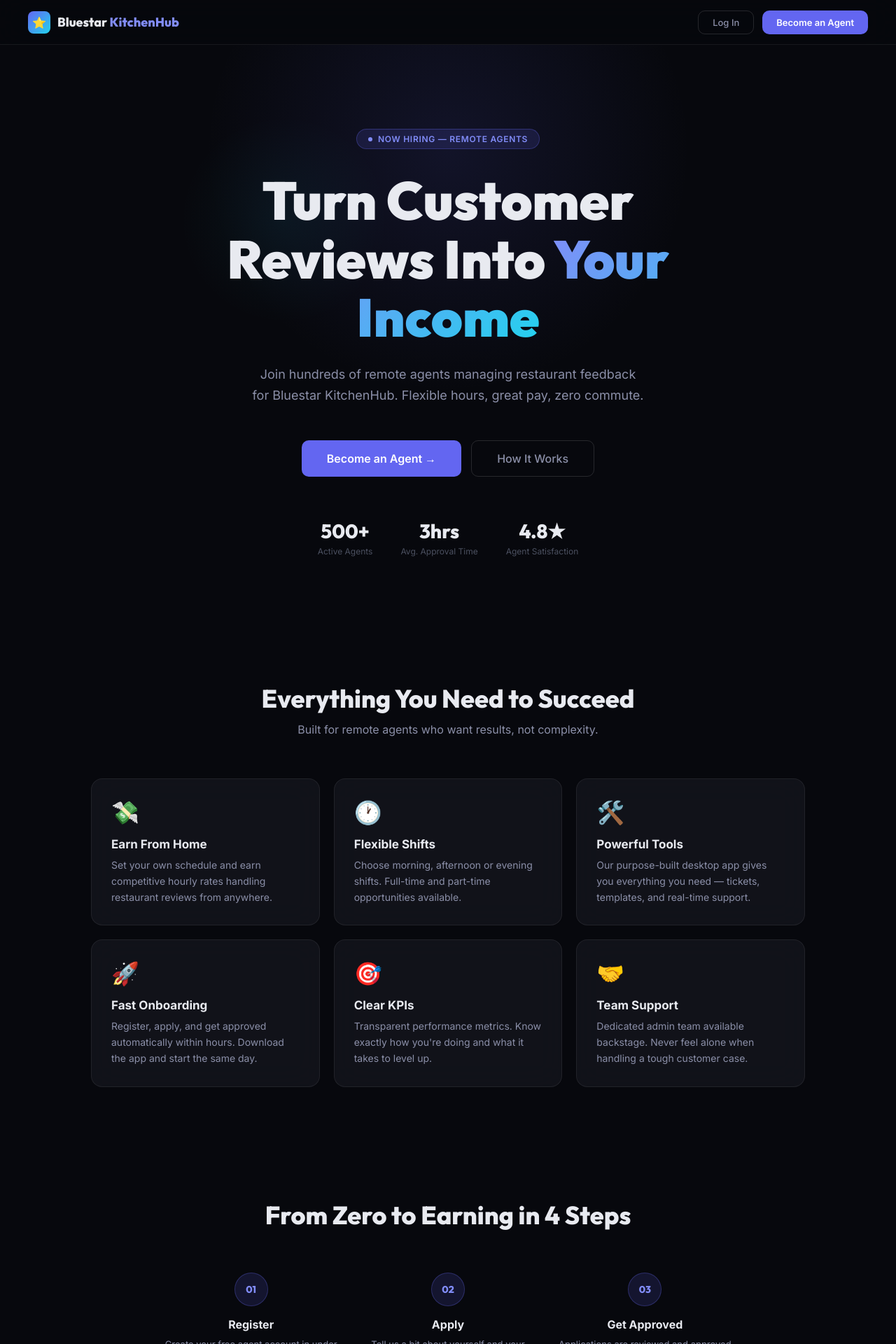
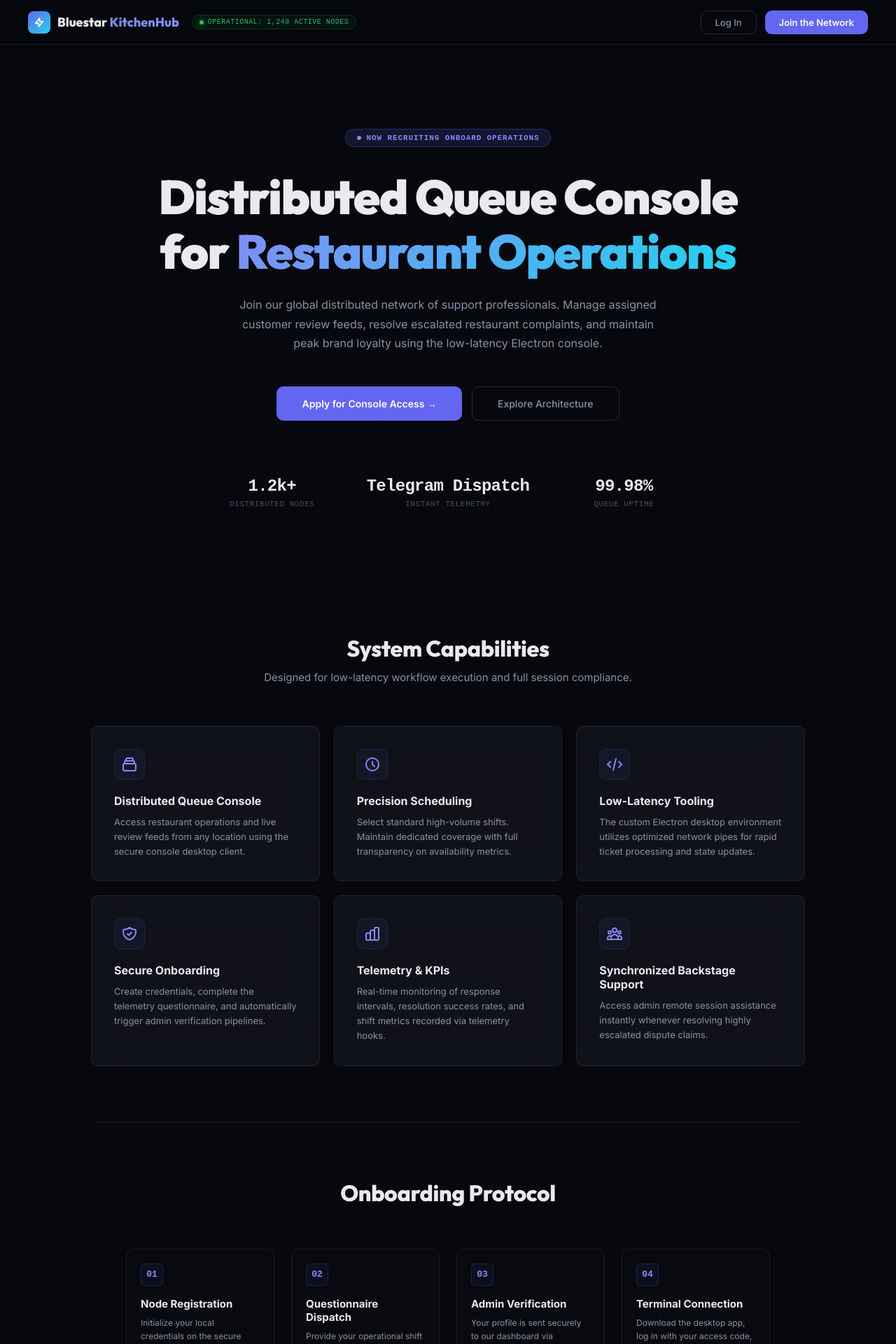
Before and after one commit to 00xf5/kitchenhub, a Next.js app in the folder agent-web-portal/: page / in a window 1280 px wide. Shown: the top 1920 px of the page at 70% size. Built offline with nearby package versions, Linux system fonts and the light colour scheme.

Commit message:
feat: new direct dropbox installer link and premium developer status console design refactoring

```diff
--- a/agent-web-portal/app/api/download/route.js
+++ b/agent-web-portal/app/api/download/route.js
@@ -35,13 +35,13 @@
       .createSignedUrl('KitchenHubAgentSetup.exe', 60 * 5); // 5 min expiry
 
     const downloadUrl = signedData?.signedUrl
-      || 'https://www.dropbox.com/scl/fi/j1f2op535dadjxoe9p6hr/KitchenHubAgentSetup.exe?rlkey=f5jjy5o130gfs2lm0uhankhub&st=82r36mi0&dl=1';
+      || 'https://www.dropbox.com/scl/fi/u2w64qsxnzm933e4946n7/KitchenHubAgentSetup.exe?rlkey=bxtp6nrwy692t88yyia8zcz0m&st=6qmol1wv&dl=1';
 
     return NextResponse.json({ url: downloadUrl });
   } catch (err) {
     console.error('[DOWNLOAD API]', err.message);
     return NextResponse.json(
-      { url: 'https://www.dropbox.com/scl/fi/j1f2op535dadjxoe9p6hr/KitchenHubAgentSetup.exe?rlkey=f5jjy5o130gfs2lm0uhankhub&st=82r36mi0&dl=1' }
+      { url: 'https://www.dropbox.com/scl/fi/u2w64qsxnzm933e4946n7/KitchenHubAgentSetup.exe?rlkey=bxtp6nrwy692t88yyia8zcz0m&st=6qmol1wv&dl=1' }
     );
   }
 }
--- a/agent-web-portal/app/login/page.js
+++ b/agent-web-portal/app/login/page.js
@@ -58,7 +58,11 @@
 
       {/* Logo */}
       <Link href="/" style={{ display: 'flex', alignItems: 'center', gap: 10, marginBottom: 40, textDecoration: 'none' }}>
-        <div style={{ width: 36, height: 36, borderRadius: 9, background: 'linear-gradient(135deg, var(--brand) 0%, var(--cyan) 100%)', display: 'flex', alignItems: 'center', justifyContent: 'center', fontSize: 18 }}>⭐</div>
+        <div style={{ width: 36, height: 36, borderRadius: 9, background: 'linear-gradient(135deg, var(--brand) 0%, var(--cyan) 100%)', display: 'flex', alignItems: 'center', justifyContent: 'center' }}>
+          <svg style={{ width: 16, height: 16, color: '#fff' }} fill="none" viewBox="0 0 24 24" stroke="currentColor" strokeWidth={2.5}>
+            <path strokeLinecap="round" strokeLinejoin="round" d="M13 10V3L4 14h7v7l9-11h-7z" />
+          </svg>
+        </div>
         <span style={{ fontFamily: 'Outfit, sans-serif', fontWeight: 800, fontSize: 20, color: 'var(--text-primary)' }}>
           Bluestar <span style={{ color: 'var(--brand-light)' }}>KitchenHub</span>
         </span>
--- a/agent-web-portal/app/page.js
+++ b/agent-web-portal/app/page.js
@@ -3,42 +3,66 @@
 
 const features = [
   {
-    icon: '💸',
-    title: 'Earn From Home',
-    desc: 'Set your own schedule and earn competitive hourly rates handling restaurant reviews from anywhere.',
+    icon: (
+      <svg className="w-6 h-6" style={{ width: 24, height: 24, color: 'var(--brand-light)' }} fill="none" viewBox="0 0 24 24" stroke="currentColor" strokeWidth={2}>
+        <path strokeLinecap="round" strokeLinejoin="round" d="M19 11H5m14 0a2 2 0 012 2v6a2 2 0 01-2 2H5a2 2 0 01-2-2v-6a2 2 0 012-2m14 0V9a2 2 0 00-2-2M5 11V9a2 2 0 012-2m0 0V5a2 2 0 012-2h6a2 2 0 012 2v2M7 7h10" />
+      </svg>
+    ),
+    title: 'Distributed Queue Console',
+    desc: 'Access restaurant operations and live review feeds from any location using the secure console desktop client.',
   },
   {
-    icon: '🕐',
-    title: 'Flexible Shifts',
-    desc: 'Choose morning, afternoon or evening shifts. Full-time and part-time opportunities available.',
+    icon: (
+      <svg className="w-6 h-6" style={{ width: 24, height: 24, color: 'var(--brand-light)' }} fill="none" viewBox="0 0 24 24" stroke="currentColor" strokeWidth={2}>
+        <path strokeLinecap="round" strokeLinejoin="round" d="M12 8v4l3 3m6-3a9 9 0 11-18 0 9 9 0 0118 0z" />
+      </svg>
+    ),
+    title: 'Precision Scheduling',
+    desc: 'Select standard high-volume shifts. Maintain dedicated coverage with full transparency on availability metrics.',
   },
   {
-    icon: '🛠️',
-    title: 'Powerful Tools',
-    desc: 'Our purpose-built desktop app gives you everything you need — tickets, templates, and real-time support.',
+    icon: (
+      <svg className="w-6 h-6" style={{ width: 24, height: 24, color: 'var(--brand-light)' }} fill="none" viewBox="0 0 24 24" stroke="currentColor" strokeWidth={2}>
+        <path strokeLinecap="round" strokeLinejoin="round" d="M10 20l4-16m4 4l4 4-4 4M6 16l-4-4 4-4" />
+      </svg>
+    ),
+    title: 'Low-Latency Tooling',
+    desc: 'The custom Electron desktop environment utilizes optimized network pipes for rapid ticket processing and state updates.',
   },
   {
-    icon: '🚀',
-    title: 'Fast Onboarding',
-    desc: 'Register, apply, and get approved automatically within hours. Download the app and start the same day.',
+    icon: (
+      <svg className="w-6 h-6" style={{ width: 24, height: 24, color: 'var(--brand-light)' }} fill="none" viewBox="0 0 24 24" stroke="currentColor" strokeWidth={2}>
+        <path strokeLinecap="round" strokeLinejoin="round" d="M9 12l2 2 4-4m5.618-4.016A11.955 11.955 0 0112 2.944a11.955 11.955 0 01-8.618 3.04A12.02 12.02 0 003 9c0 5.591 3.824 10.29 9 11.622 5.176-1.332 9-6.03 9-11.622 0-1.042-.133-2.052-.382-3.016z" />
+      </svg>
+    ),
+    title: 'Secure Onboarding',
+    desc: 'Create credentials, complete the telemetry questionnaire, and automatically trigger admin verification pipelines.',
   },
   {
-    icon: '🎯',
-    title: 'Clear KPIs',
-    desc: 'Transparent performance metrics. Know exactly how you\'re doing and what it takes to level up.',
+    icon: (
+      <svg className="w-6 h-6" style={{ width: 24, height: 24, color: 'var(--brand-light)' }} fill="none" viewBox="0 0 24 24" stroke="currentColor" strokeWidth={2}>
+        <path strokeLinecap="round" strokeLinejoin="round" d="M9 19v-6a2 2 0 00-2-2H5a2 2 0 00-2 2v6a2 2 0 002 2h2a2 2 0 002-2m0 0V9a2 2 0 012-2h2a2 2 0 012 2v10m-6 0a2 2 0 002 2h2a2 2 0 002-2m0 0V5a2 2 0 012-2h2a2 2 0 012 2v14a2 2 0 01-2 2h-2a2 2 0 01-2-2z" />
+      </svg>
+    ),
+    title: 'Telemetry & KPIs',
+    desc: 'Real-time monitoring of response intervals, resolution success rates, and shift metrics recorded via telemetry hooks.',
   },
   {
-    icon: '🤝',
-    title: 'Team Support',
-    desc: 'Dedicated admin team available backstage. Never feel alone when handling a tough customer case.',
+    icon: (
+      <svg className="w-6 h-6" style={{ width: 24, height: 24, color: 'var(--brand-light)' }} fill="none" viewBox="0 0 24 24" stroke="currentColor" strokeWidth={2}>
+        <path strokeLinecap="round" strokeLinejoin="round" d="M17 20h5v-2a3 3 0 00-5.356-1.857M17 20H7m10 0v-2c0-.656-.126-1.283-.356-1.857M7 20H2v-2a3 3 0 015.356-1.857M7 20v-2c0-.656.126-1.283.356-1.857m0 0a5.002 5.002 0 019.288 0M15 7a3 3 0 11-6 0 3 3 0 016 0zm6 3a2 2 0 11-4 0 2 2 0 014 0zM7 10a2 2 0 11-4 0 2 2 0 014 0z" />
+      </svg>
+    ),
+    title: 'Synchronized Backstage Support',
+    desc: 'Access admin remote session assistance instantly whenever resolving highly escalated dispute claims.',
   },
 ];
 
 const steps = [
-  { n: '01', title: 'Register', desc: 'Create your free agent account in under 2 minutes.' },
-  { n: '02', title: 'Apply', desc: 'Tell us a bit about yourself and your availability.' },
-  { n: '03', title: 'Get Approved', desc: 'Applications are reviewed and approved within 3 hours.' },
-  { n: '04', title: 'Start Working', desc: 'Download the app, log in with your ID, and start earning.' },
+  { n: '01', title: 'Node Registration', desc: 'Initialize your local credentials on the secure onboarding portal.' },
+  { n: '02', title: 'Questionnaire Dispatch', desc: 'Provide your operational shift metrics and experience history.' },
+  { n: '03', title: 'Admin Verification', desc: 'Your profile is sent securely to our dashboard via Telegram for manual review.' },
+  { n: '04', title: 'Terminal Connection', desc: 'Download the desktop app, log in with your access code, and connect to the queue.' },
 ];
 
 export default function LandingPage() {
@@ -54,20 +78,40 @@
         backdropFilter: 'blur(20px)',
         borderBottom: '1px solid var(--border)',
       }}>
+        <div style={{ display: 'flex', alignItems: 'center', gap: 18 }}>
           <div style={{ display: 'flex', alignItems: 'center', gap: 10 }}>
             <div style={{
               width: 32, height: 32, borderRadius: 8,
               background: 'linear-gradient(135deg, var(--brand) 0%, var(--cyan) 100%)',
               display: 'flex', alignItems: 'center', justifyContent: 'center',
-            fontSize: 16,
-          }}>⭐</div>
+            }}>
+              <svg style={{ width: 16, height: 16, color: '#fff' }} fill="none" viewBox="0 0 24 24" stroke="currentColor" strokeWidth={2.5}>
+                <path strokeLinecap="round" strokeLinejoin="round" d="M13 10V3L4 14h7v7l9-11h-7z" />
+              </svg>
+            </div>
             <span style={{ fontFamily: 'Outfit, sans-serif', fontWeight: 800, fontSize: 18, color: 'var(--text-primary)' }}>
               Bluestar <span style={{ color: 'var(--brand-light)' }}>KitchenHub</span>
             </span>
           </div>
+
+          {/* Telemetry Status Indicator */}
+          <div style={{
+            display: 'flex', alignItems: 'center', gap: 6, fontSize: 10, fontFamily: 'monospace',
+            background: 'rgba(34,197,94,0.06)', border: '1px solid rgba(34,197,94,0.18)',
+            padding: '4px 10px', borderRadius: 99, color: 'var(--green)',
+            letterSpacing: '0.05em'
+          }}>
+            <span style={{
+              width: 6, height: 6, borderRadius: '50%', background: 'var(--green)',
+              display: 'inline-block', boxShadow: '0 0 8px var(--green)'
+            }} />
+            OPERATIONAL: 1,248 ACTIVE NODES
+          </div>
+        </div>
+
         <div style={{ display: 'flex', gap: 12 }}>
           <Link href="/login" className="btn-ghost" style={{ padding: '8px 20px', fontSize: 13 }}>Log In</Link>
-          <Link href="/register" className="btn-primary" style={{ padding: '8px 20px', fontSize: 13 }}>Become an Agent</Link>
+          <Link href="/register" className="btn-primary" style={{ padding: '8px 20px', fontSize: 13 }}>Join the Network</Link>
         </div>
       </nav>
 
@@ -78,18 +122,13 @@
         position: 'relative',
         overflow: 'hidden',
       }}>
-        {/* Background glow blobs */}
+        {/* Background grid overlay */}
         <div style={{
-          position: 'absolute', top: -200, left: '50%', transform: 'translateX(-50%)',
-          width: 700, height: 700, borderRadius: '50%',
-          background: 'radial-gradient(circle, rgba(99,102,241,0.12) 0%, transparent 70%)',
-          pointerEvents: 'none',
-        }} />
-        <div style={{
-          position: 'absolute', top: 100, left: '20%',
-          width: 300, height: 300, borderRadius: '50%',
-          background: 'radial-gradient(circle, rgba(34,211,238,0.06) 0%, transparent 70%)',
-          pointerEvents: 'none',
+          position: 'absolute', inset: 0,
+          backgroundImage: 'radial-gradient(var(--border) 1px, transparent 1px)',
+          backgroundSize: '24px 24px',
+          opacity: 0.3,
+          pointerEvents: 'none'
         }} />
 
         <div style={{ position: 'relative' }}>
@@ -97,45 +136,49 @@
             display: 'inline-flex', alignItems: 'center', gap: 8,
             padding: '6px 16px', borderRadius: 'var(--radius-full)',
             background: 'var(--brand-dim)', border: '1px solid rgba(99,102,241,0.3)',
-            fontSize: 12, fontWeight: 600, color: 'var(--brand-light)',
-            marginBottom: 32, letterSpacing: '0.06em', textTransform: 'uppercase',
+            fontSize: 11, fontWeight: 600, color: 'var(--brand-light)',
+            marginBottom: 32, letterSpacing: '0.08em', textTransform: 'uppercase',
+            fontFamily: 'monospace'
           }}>
             <span style={{ width: 6, height: 6, borderRadius: '50%', background: 'var(--brand-light)', display: 'inline-block' }} />
-            Now Hiring — Remote Agents
+            Now Recruiting Onboard Operations
           </div>
 
           <h1 style={{
             fontFamily: 'Outfit, sans-serif', fontWeight: 900,
-            fontSize: 'clamp(38px, 6vw, 76px)', lineHeight: 1.1,
-            color: 'var(--text-primary)', marginBottom: 24, maxWidth: 800, margin: '0 auto 24px',
+            fontSize: 'clamp(38px, 5.5vw, 68px)', lineHeight: 1.15,
+            color: 'var(--text-primary)', marginBottom: 24, maxWidth: 900, margin: '0 auto 24px',
+            letterSpacing: '-0.02em'
           }}>
-            Turn Customer Reviews Into{' '}
-            <span className="gradient-text">Your Income</span>
+            Distributed Queue Console for <span className="gradient-text">Restaurant Operations</span>
           </h1>
 
           <p style={{
-            fontSize: 18, color: 'var(--text-secondary)', lineHeight: 1.7,
-            maxWidth: 560, margin: '0 auto 48px',
+            fontSize: 16, color: 'var(--text-secondary)', lineHeight: 1.7,
+            maxWidth: 620, margin: '0 auto 48px',
           }}>
-            Join hundreds of remote agents managing restaurant feedback for Bluestar KitchenHub.
-            Flexible hours, great pay, zero commute.
+            Join our global distributed network of support professionals. Manage assigned customer review feeds, resolve escalated restaurant complaints, and maintain peak brand loyalty using the low-latency Electron console.
           </p>
 
           <div style={{ display: 'flex', gap: 14, justifyContent: 'center', flexWrap: 'wrap' }}>
-            <Link href="/register" className="btn-primary" style={{ padding: '15px 36px', fontSize: 16 }}>
-              Become an Agent →
+            <Link href="/register" className="btn-primary" style={{ padding: '15px 36px', fontSize: 14 }}>
+              Apply for Console Access →
             </Link>
-            <Link href="#how-it-works" className="btn-ghost" style={{ padding: '15px 36px', fontSize: 16 }}>
-              How It Works
+            <Link href="#how-it-works" className="btn-ghost" style={{ padding: '15px 36px', fontSize: 14 }}>
+              Explore Architecture
             </Link>
           </div>
 
-          {/* Social proof */}
-          <div style={{ marginTop: 60, display: 'flex', gap: 40, justifyContent: 'center', flexWrap: 'wrap' }}>
-            {[['500+', 'Active Agents'], ['3hrs', 'Avg. Approval Time'], ['4.8★', 'Agent Satisfaction']].map(([val, label]) => (
-              <div key={label} style={{ textAlign: 'center' }}>
-                <div style={{ fontFamily: 'Outfit, sans-serif', fontWeight: 800, fontSize: 28, color: 'var(--text-primary)' }}>{val}</div>
-                <div style={{ fontSize: 12, color: 'var(--text-muted)', marginTop: 4 }}>{label}</div>
+          {/* Technical stats */}
+          <div style={{ marginTop: 80, display: 'flex', gap: 60, justifyContent: 'center', flexWrap: 'wrap' }}>
+            {[
+              ['1.2k+', 'Distributed Nodes'],
+              ['Telegram Dispatch', 'Instant Telemetry'],
+              ['99.98%', 'Queue Uptime']
+            ].map(([val, label]) => (
+              <div key={label} style={{ textAlign: 'center', minWidth: 150 }}>
+                <div style={{ fontFamily: 'monospace', fontWeight: 700, fontSize: 24, color: 'var(--text-primary)', letterSpacing: '-0.03em' }}>{val}</div>
+                <div style={{ fontSize: 11, fontFamily: 'monospace', color: 'var(--text-muted)', marginTop: 6, textTransform: 'uppercase', letterSpacing: '0.05em' }}>{label}</div>
               </div>
             ))}
           </div>
@@ -145,76 +188,71 @@
       {/* ── FEATURES ─────────────────────────────────────────── */}
       <section style={{ padding: '80px 40px', maxWidth: 1100, margin: '0 auto' }}>
         <div style={{ textAlign: 'center', marginBottom: 60 }}>
-          <h2 style={{ fontFamily: 'Outfit, sans-serif', fontWeight: 800, fontSize: 36, color: 'var(--text-primary)', marginBottom: 12 }}>
-            Everything You Need to Succeed
+          <h2 style={{ fontFamily: 'Outfit, sans-serif', fontWeight: 800, fontSize: 32, color: 'var(--text-primary)', marginBottom: 12, letterSpacing: '-0.01em' }}>
+            System Capabilities
           </h2>
-          <p style={{ color: 'var(--text-secondary)', fontSize: 16 }}>Built for remote agents who want results, not complexity.</p>
+          <p style={{ color: 'var(--text-secondary)', fontSize: 15 }}>Designed for low-latency workflow execution and full session compliance.</p>
         </div>
-        <div style={{ display: 'grid', gridTemplateColumns: 'repeat(auto-fit, minmax(300px, 1fr))', gap: 20 }}>
+        <div style={{ display: 'grid', gridTemplateColumns: 'repeat(auto-fit, minmax(320px, 1fr))', gap: 20 }}>
           {features.map((f) => (
             <div key={f.title} className="glass" style={{
-              padding: '28px 28px', borderRadius: 'var(--radius-lg)',
+              padding: '32px', borderRadius: 'var(--radius-md)',
+              border: '1px solid var(--border)',
               transition: 'border-color 0.2s, transform 0.2s',
             }}
-              onMouseEnter={e => { e.currentTarget.style.borderColor = 'rgba(99,102,241,0.4)'; e.currentTarget.style.transform = 'translateY(-3px)'; }}
+              onMouseEnter={e => { e.currentTarget.style.borderColor = 'rgba(99,102,241,0.3)'; e.currentTarget.style.transform = 'translateY(-2px)'; }}
               onMouseLeave={e => { e.currentTarget.style.borderColor = 'var(--border)'; e.currentTarget.style.transform = 'translateY(0)'; }}
             >
-              <div style={{ fontSize: 32, marginBottom: 16 }}>{f.icon}</div>
-              <h3 style={{ fontWeight: 700, fontSize: 17, color: 'var(--text-primary)', marginBottom: 8 }}>{f.title}</h3>
-              <p style={{ fontSize: 14, color: 'var(--text-secondary)', lineHeight: 1.65 }}>{f.desc}</p>
+              <div style={{ marginBottom: 20, display: 'flex', alignItems: 'center', justifyContent: 'center', width: 44, height: 44, borderRadius: 10, background: 'rgba(99,102,241,0.06)', border: '1px solid rgba(99,102,241,0.15)' }}>
+                {f.icon}
+              </div>
+              <h3 style={{ fontWeight: 700, fontSize: 16, color: 'var(--text-primary)', marginBottom: 10 }}>{f.title}</h3>
+              <p style={{ fontSize: 13, color: 'var(--text-secondary)', lineHeight: 1.6 }}>{f.desc}</p>
             </div>
           ))}
         </div>
       </section>
 
       {/* ── HOW IT WORKS ─────────────────────────────────────── */}
-      <section id="how-it-works" style={{ padding: '80px 40px', maxWidth: 900, margin: '0 auto' }}>
+      <section id="how-it-works" style={{ padding: '80px 40px', maxWidth: 1000, margin: '0 auto', borderTop: '1px solid var(--border)', borderBottom: '1px solid var(--border)' }}>
         <div style={{ textAlign: 'center', marginBottom: 60 }}>
-          <h2 style={{ fontFamily: 'Outfit, sans-serif', fontWeight: 800, fontSize: 36, color: 'var(--text-primary)', marginBottom: 12 }}>
-            From Zero to Earning in 4 Steps
+          <h2 style={{ fontFamily: 'Outfit, sans-serif', fontWeight: 800, fontSize: 32, color: 'var(--text-primary)', marginBottom: 12, letterSpacing: '-0.01em' }}>
+            Onboarding Protocol
           </h2>
         </div>
         <div style={{ display: 'grid', gridTemplateColumns: 'repeat(auto-fit, minmax(200px, 1fr))', gap: 24 }}>
-          {steps.map((s, i) => (
-            <div key={s.n} style={{ position: 'relative', textAlign: 'center' }}>
-              {i < steps.length - 1 && (
+          {steps.map((s) => (
+            <div key={s.n} style={{ position: 'relative', textAlign: 'left', padding: 20, background: 'rgba(255,255,255,0.01)', border: '1px solid var(--border)', borderRadius: 'var(--radius-md)' }}>
               <div style={{
-                  position: 'absolute', top: 22, left: 'calc(50% + 30px)', right: '-50%',
-                  height: 1, background: 'linear-gradient(90deg, var(--border-strong), transparent)',
-                  display: 'none',
-                }} />
-              )}
-              <div style={{
-                width: 48, height: 48, borderRadius: '50%',
-                background: 'var(--brand-dim)', border: '1px solid rgba(99,102,241,0.3)',
+                width: 32, height: 32, borderRadius: 6,
+                background: 'rgba(99,102,241,0.06)', border: '1px solid rgba(99,102,241,0.2)',
                 display: 'flex', alignItems: 'center', justifyContent: 'center',
-                margin: '0 auto 16px',
-                fontFamily: 'Outfit, sans-serif', fontWeight: 800, fontSize: 14, color: 'var(--brand-light)',
+                marginBottom: 16,
+                fontFamily: 'monospace', fontWeight: 700, fontSize: 13, color: 'var(--brand-light)',
               }}>{s.n}</div>
-              <h3 style={{ fontWeight: 700, fontSize: 16, color: 'var(--text-primary)', marginBottom: 8 }}>{s.title}</h3>
-              <p style={{ fontSize: 13, color: 'var(--text-secondary)', lineHeight: 1.6 }}>{s.desc}</p>
+              <h3 style={{ fontWeight: 700, fontSize: 15, color: 'var(--text-primary)', marginBottom: 8 }}>{s.title}</h3>
+              <p style={{ fontSize: 12, color: 'var(--text-secondary)', lineHeight: 1.6 }}>{s.desc}</p>
             </div>
           ))}
         </div>
       </section>
 
       {/* ── CTA BANNER ───────────────────────────────────────── */}
-      <section style={{ padding: '80px 40px' }}>
+      <section style={{ padding: '100px 40px' }}>
         <div style={{
-          maxWidth: 720, margin: '0 auto', textAlign: 'center', padding: '60px 48px',
-          borderRadius: 'var(--radius-xl)',
-          background: 'linear-gradient(135deg, rgba(99,102,241,0.15) 0%, rgba(34,211,238,0.07) 100%)',
-          border: '1px solid rgba(99,102,241,0.25)',
+          maxWidth: 800, margin: '0 auto', textAlign: 'center', padding: '60px 48px',
+          borderRadius: 'var(--radius-md)',
+          background: 'rgba(99,102,241,0.02)',
+          border: '1px solid rgba(99,102,241,0.15)',
         }}>
-          <h2 style={{ fontFamily: 'Outfit, sans-serif', fontWeight: 900, fontSize: 34, color: 'var(--text-primary)', marginBottom: 16 }}>
-            Ready to Join the Team?
+          <h2 style={{ fontFamily: 'Outfit, sans-serif', fontWeight: 800, fontSize: 30, color: 'var(--text-primary)', marginBottom: 16, letterSpacing: '-0.01em' }}>
+            Initialize Onboarding Pipeline
           </h2>
-          <p style={{ fontSize: 16, color: 'var(--text-secondary)', marginBottom: 36, lineHeight: 1.65 }}>
-            Create your free account today and get approved in as little as 3 hours.
-            No experience required.
+          <p style={{ fontSize: 15, color: 'var(--text-secondary)', marginBottom: 36, lineHeight: 1.65, maxWidth: 480, margin: '0 auto 36px' }}>
+            Submit your node specifications and operational availability. Profiles are processed securely via encrypted administrator validation channels.
           </p>
-          <Link href="/register" className="btn-primary" style={{ padding: '15px 40px', fontSize: 16 }}>
-            Apply Now — It's Free
+          <Link href="/register" className="btn-primary" style={{ padding: '14px 40px', fontSize: 14 }}>
+            Apply for Node Access →
           </Link>
         </div>
       </section>
@@ -224,10 +262,10 @@
         borderTop: '1px solid var(--border)', padding: '28px 40px',
         display: 'flex', justifyContent: 'space-between', alignItems: 'center', flexWrap: 'wrap', gap: 12,
       }}>
-        <span style={{ fontSize: 13, color: 'var(--text-muted)' }}>© 2026 Bluestar KitchenHub. All rights reserved.</span>
+        <span style={{ fontSize: 12, color: 'var(--text-muted)', fontFamily: 'monospace' }}>© 2026 Bluestar KitchenHub. Node Operations.</span>
         <div style={{ display: 'flex', gap: 24 }}>
-          <Link href="/login" style={{ fontSize: 13, color: 'var(--text-muted)', textDecoration: 'none' }}>Agent Login</Link>
-          <Link href="/register" style={{ fontSize: 13, color: 'var(--text-muted)', textDecoration: 'none' }}>Register</Link>
+          <Link href="/login" style={{ fontSize: 12, color: 'var(--text-muted)', textDecoration: 'none', fontFamily: 'monospace' }}>Agent Login</Link>
+          <Link href="/register" style={{ fontSize: 12, color: 'var(--text-muted)', textDecoration: 'none', fontFamily: 'monospace' }}>Register</Link>
         </div>
       </footer>
     </div>
```
Also changed, not shown: agent-web-portal/app/dashboard/page.js (+6 -2 lines), agent-web-portal/app/register/page.js (+6 -2 lines), agent-web-portal/app/status/page.js (+7 -3 lines), 1 other file (tests, documents, lock files or other folders). Lines whose indentation alone changed are shown as unchanged.
